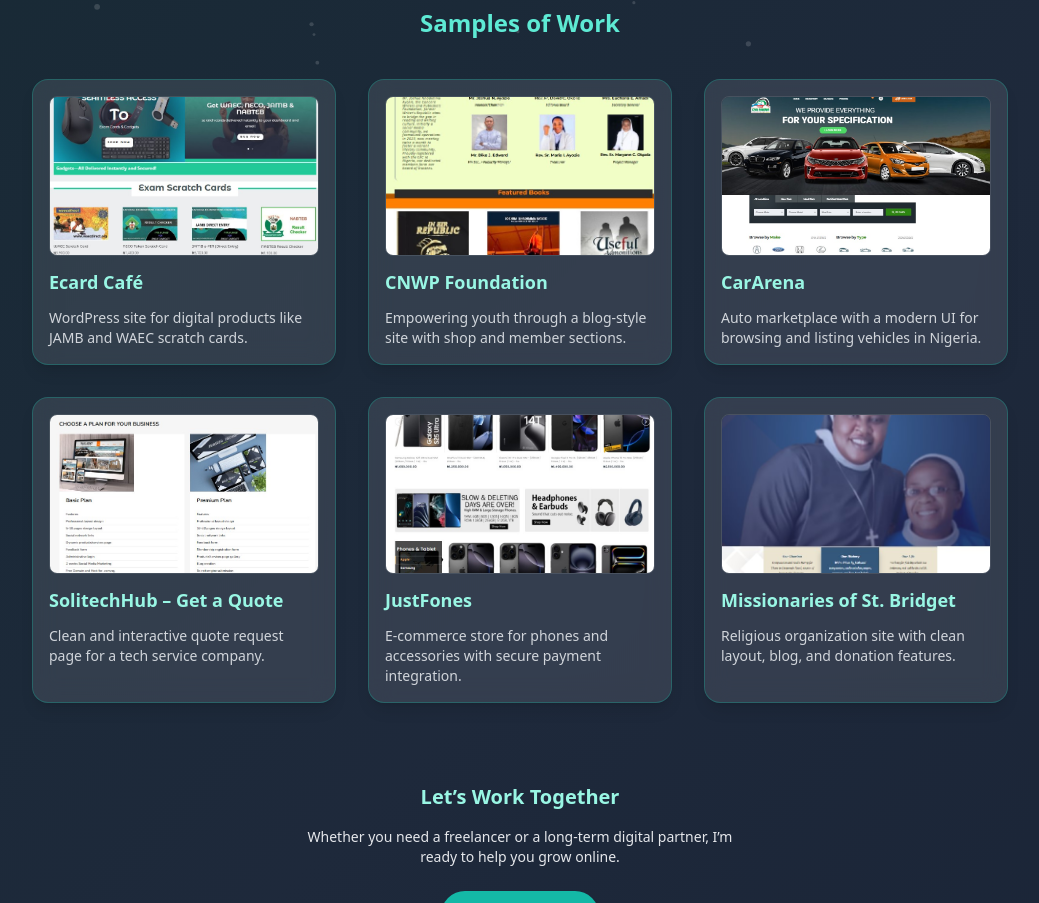
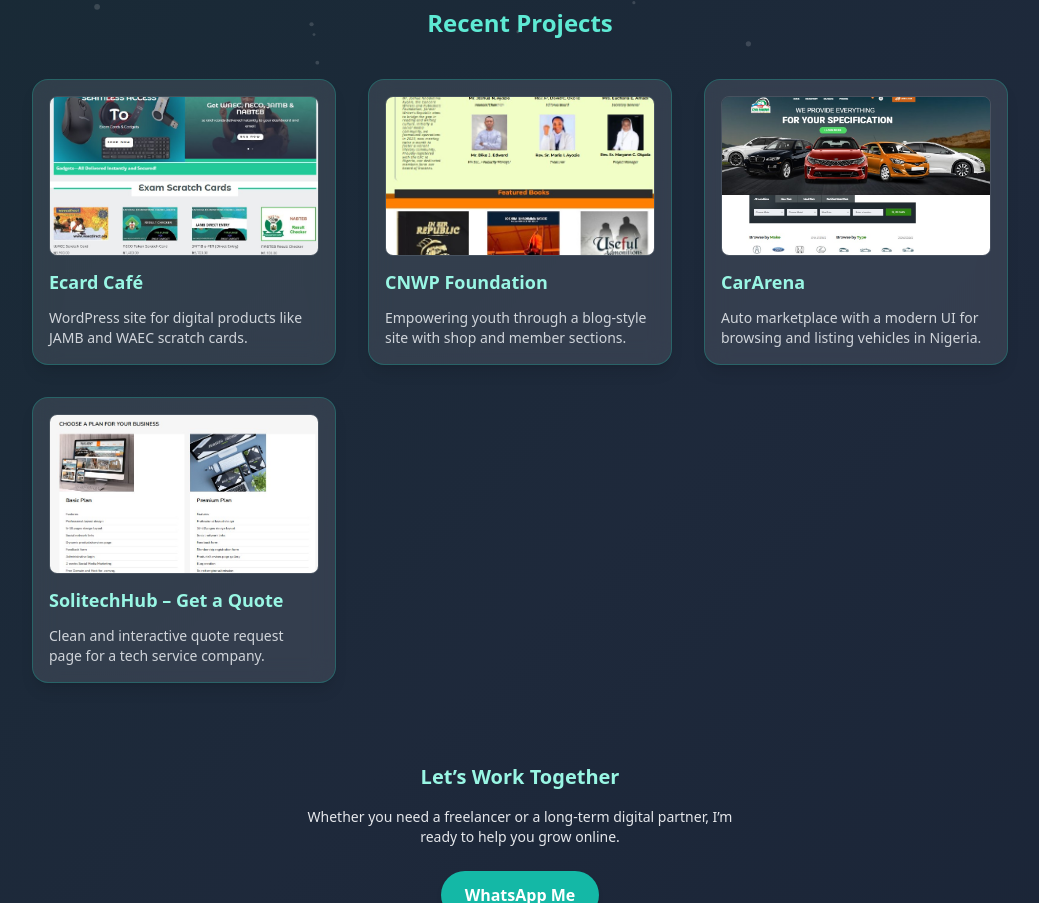
Before and after one commit to Udex91/Bede_digital_specialist, a plain HTML site: page index.html in a window 1280 px wide. Shown: the part 731-1634 px from the top of the page, without its empty margins (120-1159 px from the left). Drawn offline with nearby package versions, Linux system fonts and the light colour scheme.

```diff
--- a/index.html
+++ b/index.html
@@ -99,7 +99,7 @@
 
 <!-- Portfolio / My Works -->
 <section class="mt-20">
-  <h2 class="text-2xl font-semibold text-center mb-10 text-teal-300">Samples of Work</h2>
+  <h2 class="text-2xl font-semibold text-center mb-10 text-teal-300">Recent Projects</h2>
   <div class="grid gap-8 md:grid-cols-2 lg:grid-cols-3">
     <!-- Project Card 1 -->
 
@@ -145,24 +145,10 @@
 </a>
 
 
-    <!-- Project Card 5 -->
-    <a href="https://www.justfones.ng/" target="_blank"
-  class="bg-white/10 backdrop-blur-md p-4 rounded-2xl shadow-lg border border-teal-500/30 hover:scale-105 transition duration-300 space-y-3">
-  <img src="asset/Justfones.jpg" alt="JustFones"
-    class="rounded-lg w-full h-40 object-cover border border-white/10" />
-  <h3 class="text-lg font-bold text-teal-200">JustFones</h3>
-  <p class="text-sm text-gray-300">E-commerce store for phones and accessories with secure payment integration.</p>
-</a>
 
 
-    <!-- Project Card 6 -->
-<a href="https://missionariesofstbridget.org/" target="_blank"
-  class="bg-white/10 backdrop-blur-md p-4 rounded-2xl shadow-lg border border-teal-500/30 hover:scale-105 transition duration-300 space-y-3">
-  <img src="asset/st bridget.jpg" alt="Missionaries of St. Bridget"
-    class="rounded-lg w-full h-40 object-cover border border-white/10" />
-  <h3 class="text-lg font-bold text-teal-200">Missionaries of St. Bridget</h3>
-  <p class="text-sm text-gray-300">Religious organization site with clean layout, blog, and donation features.</p>
-</a>
+
+
 
 
   </div>
```
